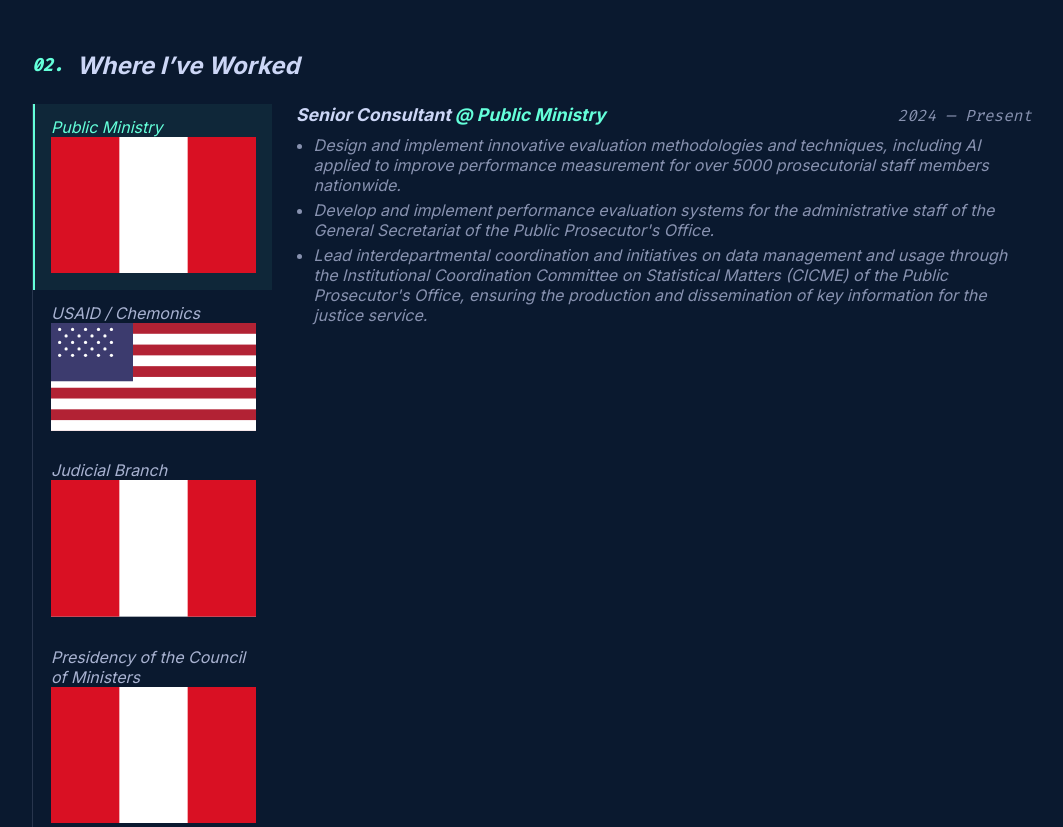
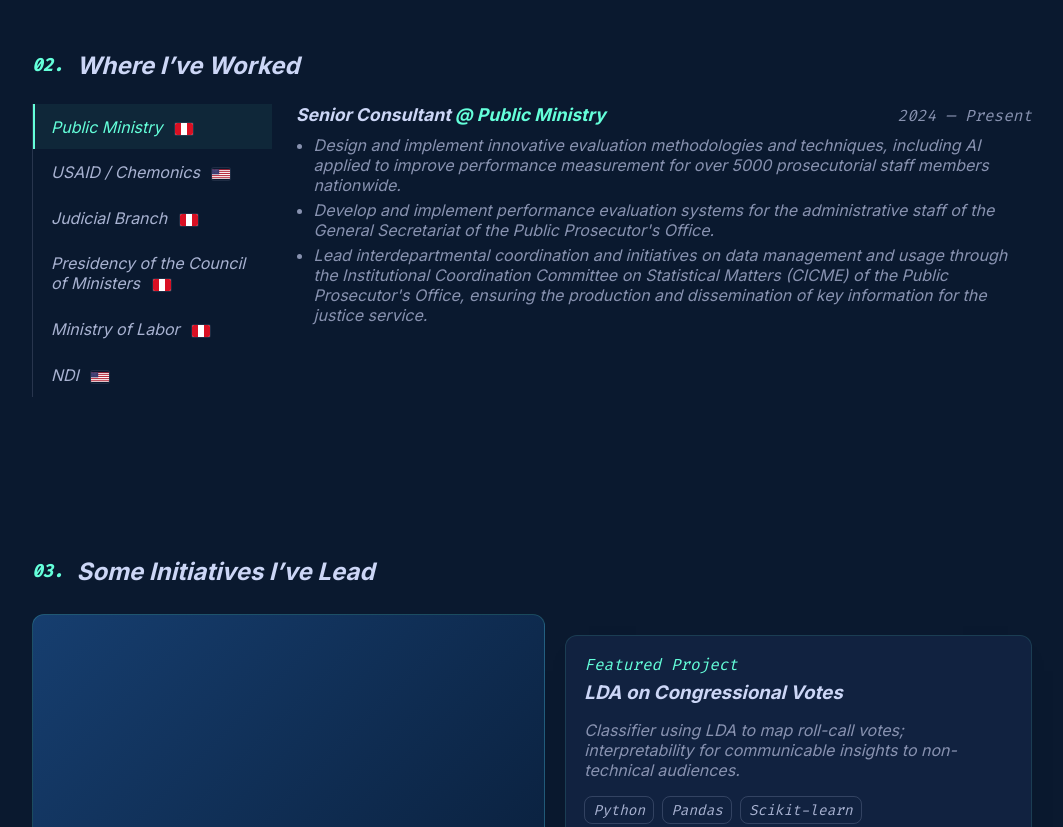
Before and after one commit to Mique-Jesus/site, a plain HTML site: page index.html in a window 1280 px wide. Shown: the part 1600-2427 px from the top of the page, without its empty margins (108-1171 px from the left). Drawn offline with nearby package versions, Linux system fonts and the light colour scheme.

Commit message:
Update styles.css

```diff
--- a/styles.css
+++ b/styles.css
@@ -186,6 +186,17 @@ a:hover{color:var(--green)}
 .panel li{margin:.3rem 0}
 @media (max-width: 900px){ .tabs{grid-template-columns:1fr} .tablist{flex-direction:row; border-left:0; border-bottom:1px solid rgba(204,214,246,.15)} .tab{border-left:0; border-bottom:2px solid transparent} .tab.active{border-bottom-color:var(--green)} }
 
+/* Pequeñas banderas decorativas en tabs */
+.tab .flag{
+  width: 18px;
+  height: 12px;
+  margin-left: 8px;
+  vertical-align: -2px; /* alinea con el texto */
+  border-radius: 2px;
+  box-shadow: 0 0 0 1px rgba(148,163,184,.15); /* borde sutil */
+  flex-shrink: 0;
+}
+
 /* Work / Projects */
 .project{position:relative; display:grid; grid-template-columns: 1.1fr 1fr; gap:20px; align-items:center; margin:28px 0; background:transparent}
 .project.alt{grid-template-columns: 1fr 1.1fr}
```
